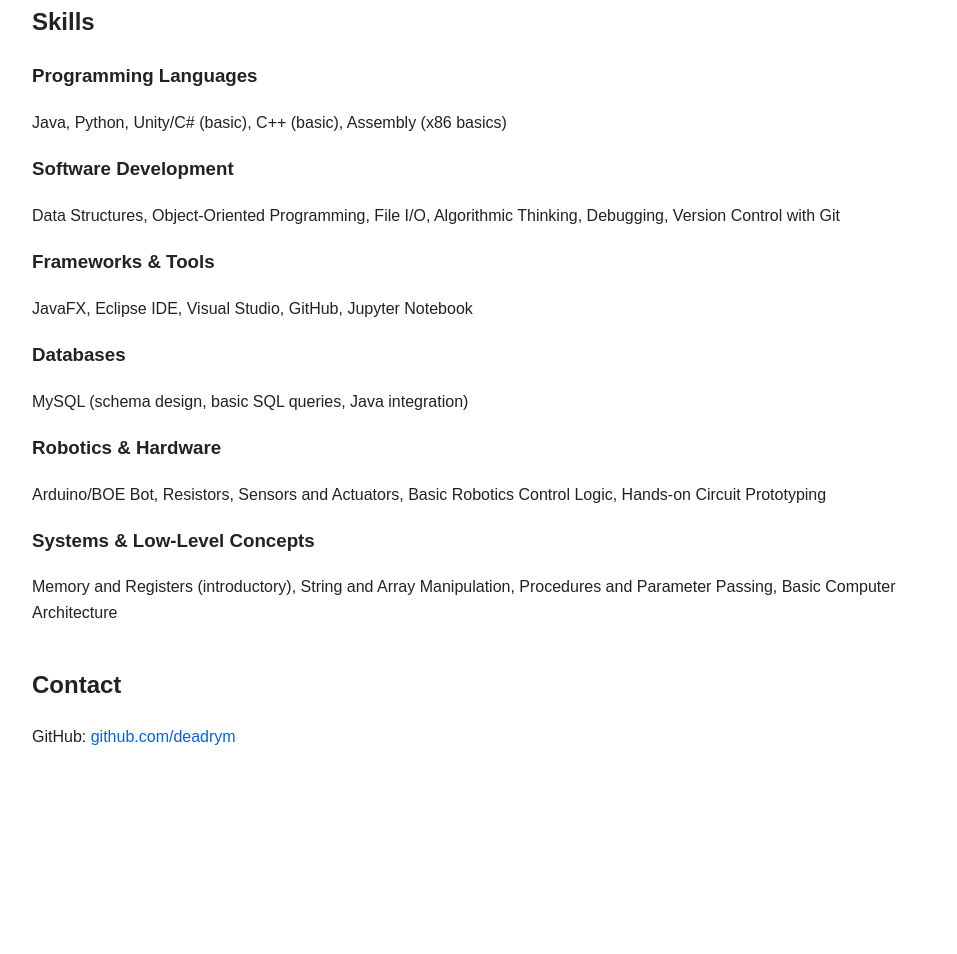
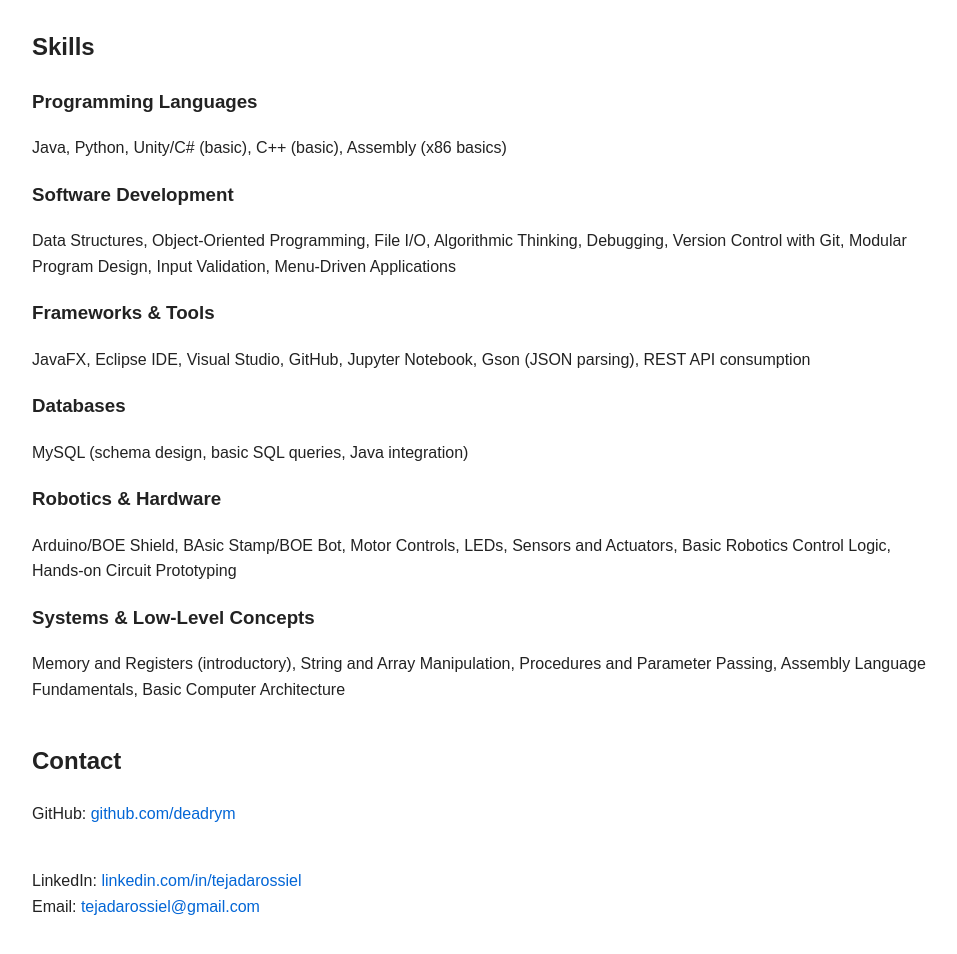
Before and after one commit to deadrym/deadrym.github.io, a plain HTML site: page index.html in a window 1280 px wide. Shown: the part 746-1700 px from the top of the page, without its empty margins (158-1115 px from the left). Before the commit the page ends 1536 px from the top, so only its background shows below. Drawn offline with Linux system fonts and the light colour scheme.

Commit message:
Update index.html

```diff
--- a/index.html
+++ b/index.html
@@ -65,7 +65,7 @@
   </p>
   <p>
     <strong>Robotics Projects (Microcontrollers)</strong><br>
-    A collection of small robotics and microcontroller programs focused on movement, control logic, and basic sensors.<br>
+    A collection of Arduino and Basic Stamp robotics projects demonstrating motor control, sensor input, and software-driven behavior in physical systems.<br>
     <a href="https://github.com/deadrym/robotics-projects" target="_blank">
     View on GitHub
     </a>
@@ -78,11 +78,12 @@
   <h3>Software Development</h3>
   <p>
     Data Structures, Object-Oriented Programming, File I/O,
-    Algorithmic Thinking, Debugging, Version Control with Git
+    Algorithmic Thinking, Debugging, Version Control with Git,
+    Modular Program Design, Input Validation, Menu-Driven Applications
   </p>
    <h3>Frameworks & Tools</h3>
   <p>
-    JavaFX, Eclipse IDE, Visual Studio, GitHub, Jupyter Notebook
+    JavaFX, Eclipse IDE, Visual Studio, GitHub, Jupyter Notebook, Gson (JSON parsing), REST API consumption
   </p>
   <h3>Databases</h3>
   <p>
@@ -90,13 +91,16 @@
   </p>
   <h3>Robotics & Hardware</h3>
   <p>
-    Arduino/BOE Bot, Resistors, Sensors and Actuators,
+    Arduino/BOE Shield, BAsic Stamp/BOE Bot, Motor Controls, LEDs, Sensors and Actuators,
     Basic Robotics Control Logic, Hands-on Circuit Prototyping
   </p>
   <h3>Systems & Low-Level Concepts</h3>
   <p>
-    Memory and Registers (introductory), String and Array Manipulation,
-    Procedures and Parameter Passing, Basic Computer Architecture
+    Memory and Registers (introductory),
+    String and Array Manipulation,
+    Procedures and Parameter Passing,
+    Assembly Language Fundamentals,
+    Basic Computer Architecture
   </p>
   <h2>Contact</h2>
   <p>
@@ -105,6 +109,17 @@
       github.com/deadrym
     </a>
   </p>
+    <br>
+  LinkedIn:
+  <a href="https://www.linkedin.com/in/tejadarossiel/" target="_blank">
+    linkedin.com/in/tejadarossiel
+  </a>
+  <br>
+  Email:
+  <a href="mailto:tejadarossiel@gmail.com">
+    tejadarossiel@gmail.com
+  </a>
+</p>
 
 </body>
 </html>
```
